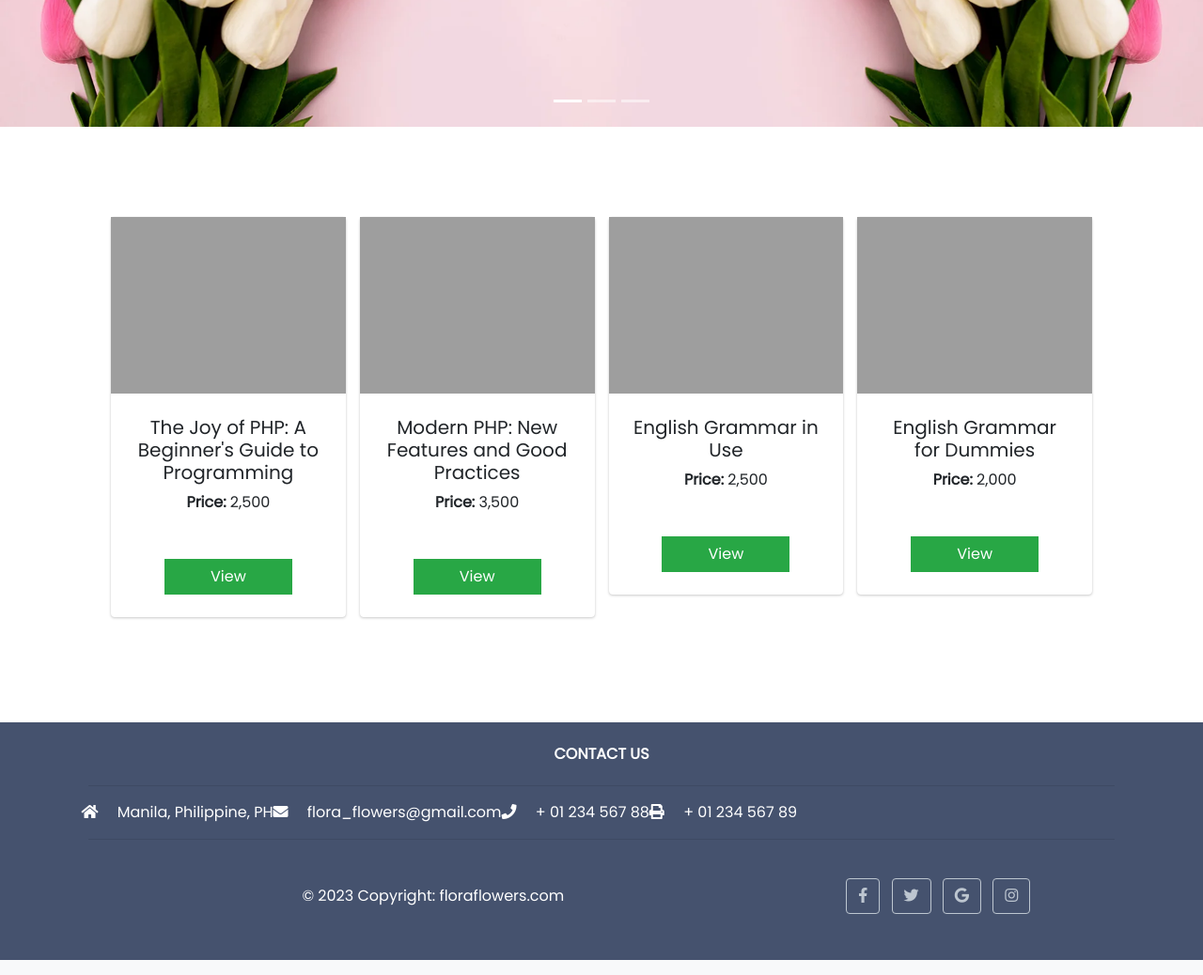
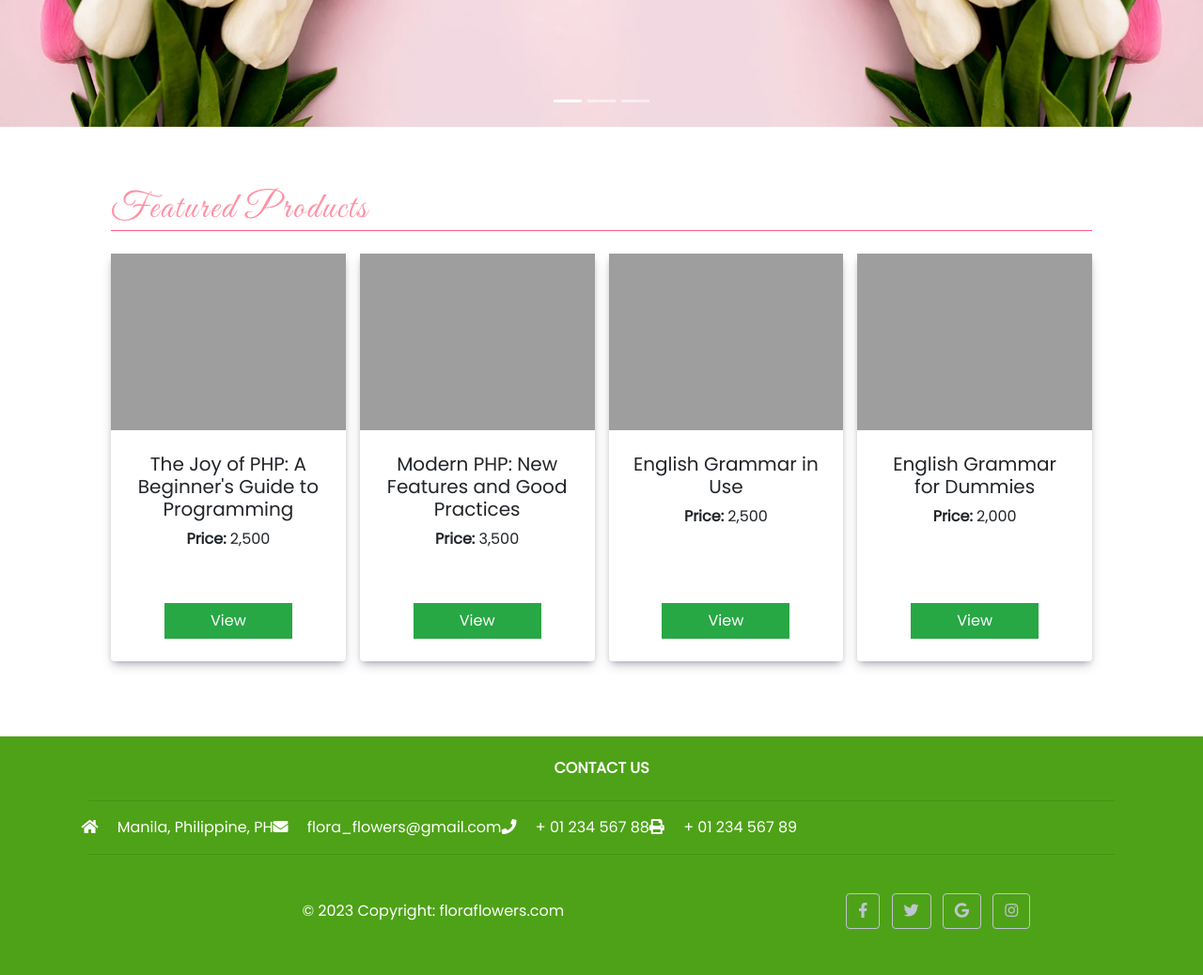
Before and after one commit to Renz-Capena/book_shop, a PHP site: page /book_shop/ in a window 1280 px wide. Shown: the part 558-1596 px from the top of the page at 94% size. Run offline with PHP 8.4, Linux system fonts and the light colour scheme; data comes from the database, SQL or seed files in the repository; some libraries are stand-ins or nearby versions.

Commit message:
fixed card layout

```diff
--- a/home.php
+++ b/home.php
@@ -55,8 +55,9 @@
         height:auto !important;
     }
 </style>
-<section class="py-5">
-    <div class="container px-4 px-lg-5 mt-5">
+<section class="py-3">
+    <div class="container px-4 px-lg-5 mt-5" >
+      <h2 class="mb-4 fw-normal" style="letter-spacing: 2px; font-size: 3vw; color: #FF91A4; border-bottom: 1px solid #FB607F; font-family: 'Great Vibes'">Featured Products</h2>
         <div class="row gx-4 gx-lg-5 row-cols-md-3 row-cols-xl-4 justify-content-center">
             <?php
                 $products = $conn->query("SELECT * FROM `products` where status = 1 order by rand() limit 8 ");
@@ -79,7 +80,7 @@
                     }
             ?>
             <div class="col mb-5">
-                <div class="card product-item">
+                <div class="card product-item" style=" min-height: 434px; box-shadow: rgba(50, 50, 93, 0.25) 0px 6px 12px -2px, rgba(0, 0, 0, 0.3) 0px 3px 7px -3px;">
                     <!-- Product image-->
                     <img class="card-img-top w-100 book-cover" src="<?php echo validate_image($img) ?>" alt="..." />
                     <!-- Product details-->
@@ -106,3 +107,73 @@
         </div>
     </div>
 </section>
+
+
+<!-- <section class="features3 cid-r7uUPVvk6E" id="features3-7">
+
+    <div class="container">
+        <h2 class="mbr-section-title align-center mbr-fonts-style display-2">
+            What We Can Offer
+        </h2>
+
+        <div class="row justify-content-center pt-3">
+            <div class="card p-3 col-12 col-md-6 col-xl-4 col-lg-4">
+                <div class="card-wrap">
+                    <div class="card-img pb-4 align-center">
+                        <span class="mbr-iconfont mbri-hearth"></span>
+                    </div>
+                    <div class="card-box">
+                        <h4 class="card-title mbr-fonts-style align-center display-5">
+                            Flowers</h4>
+                        <p class="mbr-text mbr-fonts-style align-center display-7">
+                            We will attach a card with the text that you specified when placing the order.</p>
+                    </div>
+                </div>
+            </div>
+
+            <div class="card p-3 col-12 col-md-6 col-xl-4 col-lg-4">
+                <div class="card-wrap">
+                    <div class="card-img pb-4 align-center">
+                        <span class="mbr-iconfont mbri-photo"></span>
+                    </div>
+                    <div class="card-box">
+                        <h4 class="card-title mbr-fonts-style align-center display-5">
+                            Postcards</h4>
+                        <p class="mbr-text mbr-fonts-style align-center display-7">
+                           You can order flowers delivery all over the world from us.
+                        </p>
+                    </div>
+                </div>
+            </div>
+
+            <div class="card p-3 col-12 col-md-6 col-xl-4 col-lg-4">
+                <div class="card-wrap">
+                    <div class="card-img pb-4 align-center">
+                        <span class="mbr-iconfont mbri-smile-face"></span>
+                    </div>
+                    <div class="card-box">
+                        <h4 class="card-title mbr-fonts-style align-center display-5">
+                            Balloons</h4>
+                        <p class="mbr-text mbr-fonts-style align-center display-7">
+                           Sweet additions. Here you can buy fresh and tasty gifts for loved ones.
+                        </p>
+                    </div>
+                </div>
+            </div>
+
+            <div class="card p-3 col-12 col-md-6 col-xl-4 col-lg-4">
+                <div class="card-wrap">
+                    <div class="card-img pb-4 align-center">
+                        <span class="mbr-iconfont mbri-star"></span>
+                    </div>
+                    <div class="card-box">
+                        <h4 class="card-title mbr-fonts-style align-center display-5">
+                            Wrapping</h4>
+                        <p class="mbr-text mbr-fonts-style align-center display-7">
+                            Huge selection of roses, chrysanthemums, lilies, and other fresh flowers.</p>
+                    </div>
+                </div>
+            </div>
+        </div>
+    </div>
+</section> -->
--- a/inc/footer.php
+++ b/inc/footer.php
@@ -68,7 +68,7 @@
 
   <!-- Footer  NEW-->
 
-  <footer class="text-center text-lg-start text-white" style="background-color: #45526e">
+  <footer class="text-center text-lg-start text-white" style="background-color: #4EA217">
     <div class="container p-4 pb-0">
       <section class="text-center">
         <h6 class="text-uppercase mb-4 font-weight-bold">Contact Us</h6>
--- a/view_product.php
+++ b/view_product.php
@@ -21,7 +21,7 @@
  }
 ?>
 <section class="py-5">
-    <div class="container px-4 px-lg-5 my-5">
+    <div class="container px-4 px-lg-5 my-5" style="box-shadow: rgba(0, 0, 0, 0.1) 0px 4px 12px;">
 
         <div class="row gx-4 gx-lg-5 align-items-center">
             <div class="col-md-6">
@@ -38,7 +38,7 @@
                     <?php endforeach; ?>
                 </div>
             </div>
-            <div class="col-md-6">
+            <div class="col-md-6 p-5">
                 <!-- <div class="small mb-1">SKU: BST-498</div> -->
                 <h1 class="display-5 fw-bolder pb-1 border-bottom border-success pb-1"><?php echo $title ?></h1>
                 <div class="fs-5 mb-4">
```
